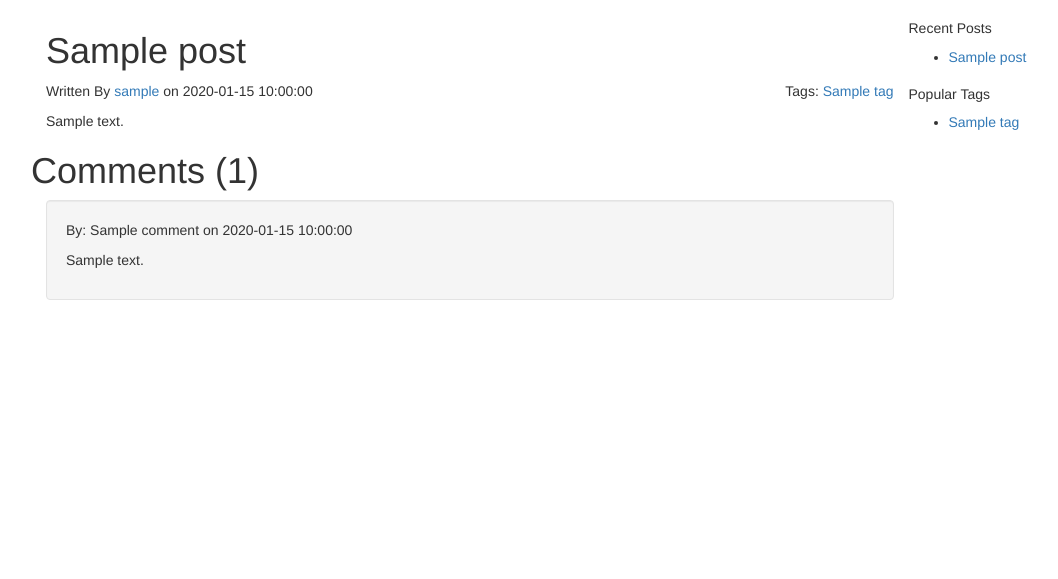
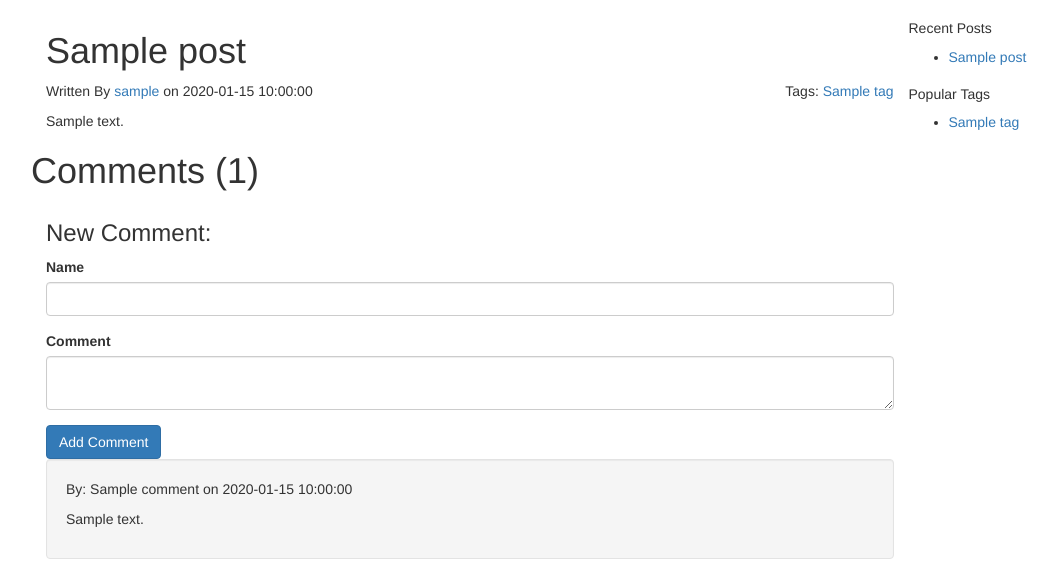
Before and after one commit to redcoco/MasteringFlask, a Flask app: page /post/1 in a window 1280 px wide. Shown: the part 259-838 px from the top of the page, without its empty margins (24-1082 px from the left). Before the commit the page ends 559 px from the top, so only its background shows below. Run offline with Flask 2, Linux system fonts and the light colour scheme; tables that the repository leaves empty hold one stand-in row (values such as "Sample post"); some libraries are stand-ins or nearby versions.

Commit message:
创建表单，学习WTForms，自定义检验器

```diff
--- a/MasteringFlask.py
+++ b/MasteringFlask.py
@@ -3,6 +3,11 @@ from flask import Flask,render_template
 from config import DevConfig
 from flask_sqlalchemy import SQLAlchemy
 from sqlalchemy import func,desc
+from flask_wtf import FlaskForm
+from wtforms.fields import StringField,TextAreaField
+from wtforms.validators import DataRequired,Length
+import datetime
+
 
 app = Flask(__name__)
 app.config.from_object(DevConfig)
@@ -75,6 +80,20 @@ class Tag(db.Model):
     def __repr__(self):
         return "<Tag '{}'>".format(self.title)
 
+
+def check_no(form, field):
+    import wtforms
+    if '@' in field.data:
+        raise wtforms.ValidationError('content must no "%s"' % '@')
+
+class CommentForm(FlaskForm):
+    name = StringField(
+        'Name',
+        validators=[DataRequired(), check_no, Length(max=20, message='Name max length 20')]
+    )
+    text = TextAreaField(u'Comment', validators=[DataRequired(), Length(max=255)])
+
+
 def sidebar_data():
     recent = Post.query.order_by(Post.publish_date.desc()).limit(5).all()
     top_tags = db.session.query(
@@ -100,6 +119,16 @@ def home(page=1):
 
 @app.route('/post/<int:post_id>', methods=('GET', 'POST'))
 def post(post_id):
+    form = CommentForm()
+    if form.validate_on_submit():
+        new_comment = Comment()
+        new_comment.name = form.name.data
+        new_comment.text = form.text.data
+        new_comment.post_id = post_id
+        new_comment.date = datetime.datetime.now()
+
+        db.session.add(new_comment)
+        db.session.commit()
 
     post = Post.query.get_or_404(post_id)
     tags = post.tags
@@ -112,7 +141,8 @@ def post(post_id):
         tags=tags,
         comments=comments,
         recent=recent,
-        top_tags=top_tags
+        top_tags=top_tags,
+        form=form
     )
 
 
--- a/config.py
+++ b/config.py
@@ -9,7 +9,7 @@ BASE_DIR = os.path.abspath(os.path.dirname(__file__))
 
 
 class Config(object):
-    pass
+    SECRET_KEY = os.urandom(24)
 
 
 class ProdConfig(Config):
--- a/templates/post.html
+++ b/templates/post.html
@@ -24,6 +24,31 @@
             </div>
             <div class="row">
                 <h1>Comments ({{ comments | length }})</h1>
+                <div class="col-lg-12">
+                    <h3>New Comment:</h3>
+                    <form method="POST" action="{{ url_for('post', post_id=post.id) }}">
+                        {{ form.hidden_tag() }}
+                        <div class="form-group">
+                            {{ form.name.label }}
+                            {% if form.name.errors %}
+                                {% for e in form.name.errors %}
+                                    <p class="help-block">{{ e }}</p>
+                                {% endfor %}
+                            {% endif %}
+                            {{ form.name(class_='form-control') }}
+                        </div>
+                        <div class="form-group">
+                            {{ form.text.label }}
+                            {% if form.text.errors %}
+                                {% for e in form.text.errors %}
+                                    <p class="help-block">{{ e }}</p>
+                                {% endfor %}
+                            {% endif %}
+                            {{ form.text(class_='form-control') }}
+                        </div>
+                        <input class="btn btn-primary" type="submit" value="Add Comment">
+                    </form>
+                </div>
                 <div class="col-lg-12">
                     {% if comments | length == 0 %}
                     <p>There are no comments for this post.</p>
```
